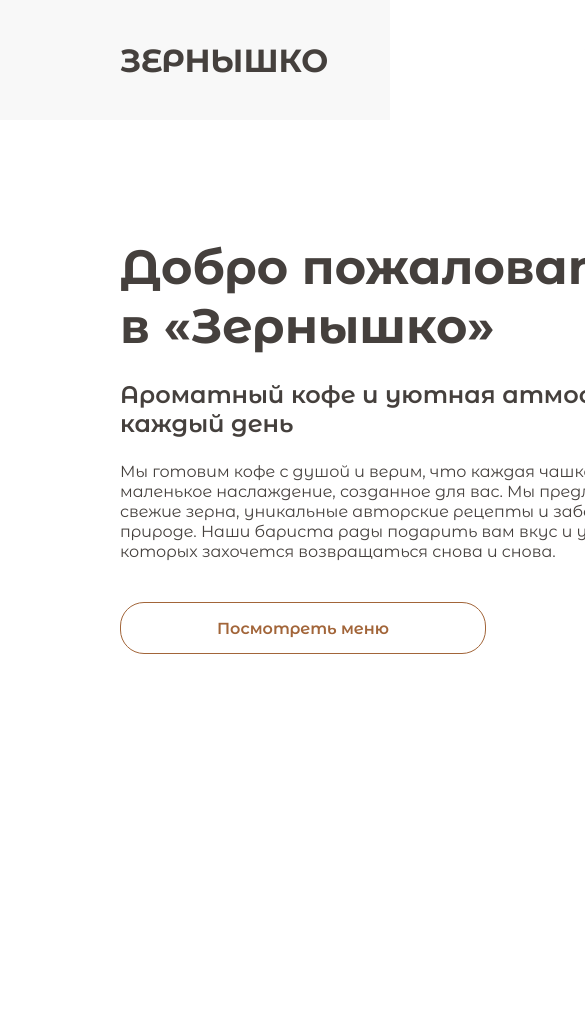
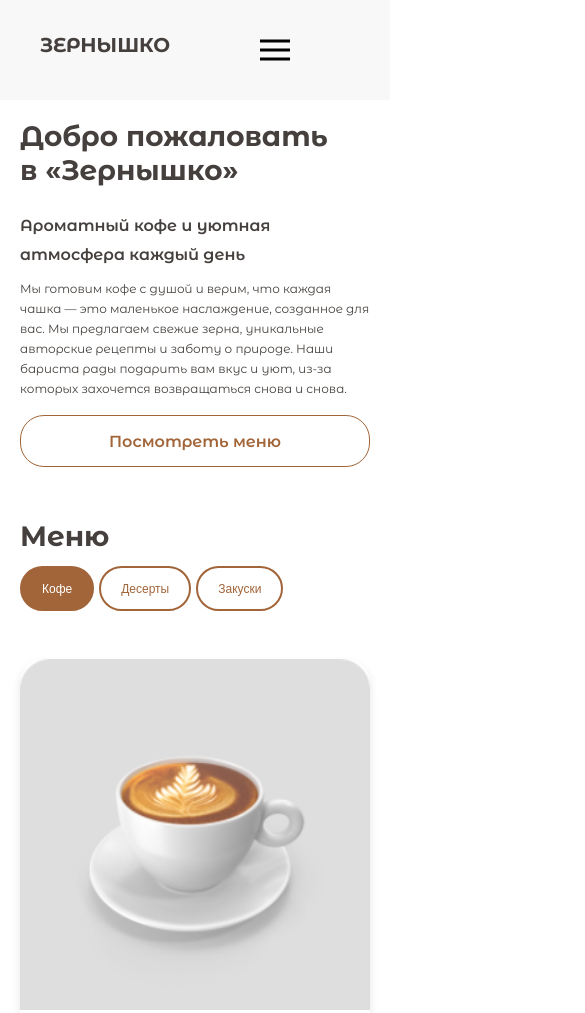
Before and after one commit to ImCaptainTeaPo/-contest, a plain HTML site: page index.html in a window 390 px wide. Shown: the top 1013 px of the page, 585 px wide, since content can reach past the window. Drawn offline with Linux system fonts and the light colour scheme.

Commit message:
create adaptive

```diff
--- a/buttons.js
+++ b/buttons.js
@@ -17,3 +17,13 @@ document.addEventListener("DOMContentLoaded", () => {
       });
     });
   });
+
+  document.addEventListener("DOMContentLoaded", () => {
+    const menuButton = document.querySelector(".header__topmenu-mob-button");
+    const mobileMenu = document.querySelector(".header__nav-container-mob");
+
+    menuButton.addEventListener("click", () => {
+        // Переключаем класс для отображения или скрытия меню
+        mobileMenu.classList.toggle("header__nav-container-mob--active");
+    });
+});
--- a/index.html
+++ b/index.html
@@ -13,6 +13,11 @@
     <header class="header center">
       <div class="header__container">
           <div class="header__logo">ЗЕРНЫШКО</div>
+          <button class="header__topmenu-mob-button">
+              <svg class="header__topmenu-mob" xmlns="http://www.w3.org/2000/svg" x="0px" y="0px" width="100" height="100" viewBox="0 0 50 50">
+              <path d="M 0 7.5 L 0 12.5 L 50 12.5 L 50 7.5 Z M 0 22.5 L 0 27.5 L 50 27.5 L 50 22.5 Z M 0 37.5 L 0 42.5 L 50 42.5 L 50 37.5 Z"></path>
+            </svg>
+          </button>
           <nav class="header__nav">
               <ul class="header__menu">
                   <li class="header__item"><a href="#about" class="header__link">О нас</a></li>
@@ -22,6 +27,16 @@
               </ul>
           </nav>
           <a href="#contacts" class="header__button">Связаться</a>
+      </div>
+      <div class="header__nav-container-mob">
+          <nav class="header__nav-mob">
+              <ul class="header__menu-mob">
+                  <li class="header__item"><a href="#about" class="header__link">О нас</a></li>
+                  <li class="header__item"><a href="#menu" class="header__link">Меню</a></li>
+                  <li class="header__item"><a href="#reviews" class="header__link">Отзывы</a></li>
+                  <li class="header__item"><a href="#contacts" class="header__link">Контакты</a></li>
+              </ul>
+          </nav>
       </div>
   </header>
 
--- a/style.css
+++ b/style.css
@@ -37,6 +37,10 @@ ul {
     z-index: 1000;
 }
 
+.header__topmenu-mob-button {
+    display: none;
+}
+
 .header__container {
     height: 120px;
     display: flex;
@@ -60,6 +64,10 @@ ul {
 
 .header__nav {
     margin-left: 256px;
+}
+
+.header__nav-container-mob {
+    display: none;
 }
 
 .header__menu {
@@ -382,3 +390,241 @@ ul {
     margin-left: 20px;
     margin-bottom: 20px;
   }
+
+/* Адаптив для планшетов (768px) */
+@media screen and (max-width: 768px) {
+
+    .header {
+        height: 100px;
+    }
+
+    .header__topmenu-mob-button {
+        display: none;
+    }
+
+    .header__container {
+        justify-content: space-between;
+        height: 100px;
+    }
+
+    .header__nav-container-mob {
+        display: none;
+    }
+
+    .header__logo {
+        font-size: 24px;
+        padding-left: 50px;
+    }
+
+    .header__nav {
+        margin-right: 50px;
+        margin-left: 10px;
+    }
+
+    .header__menu {
+        gap: 20px;
+    }
+
+    .header__button {
+        display: none;
+    }
+
+    .hero__container {
+        padding-left: 50px;
+        background-image: url(./img/item3.png);
+        background-repeat: no-repeat;
+        background-size: 200px;
+        background-position: 100% -35%;
+    }
+
+    .hero__title {
+        font-size: 36px;
+        line-height: 1.2;
+        margin-top: 20px;
+    }
+
+    .hero__subtitle {
+        font-size: 18px;
+    }
+
+    .hero__description {
+        font-size: 14px;
+        margin-top: 16px;
+        margin-bottom: 20px;
+    }
+
+    .hero__photo {
+        display: none;
+    }
+
+    .menu__container_top {
+        flex-direction: column;
+        align-items: center;
+        margin-top: 0;
+    }
+
+    .menu__title {
+        font-size: 36px;
+        text-align: center;
+    }
+
+    .menu__categories {
+        gap: 10px;
+    }
+
+    .menu__category {
+        font-size: 14px;
+    }
+
+    .menu__items {
+        grid-template-columns: repeat(2, 1fr);
+    }
+
+    .menu__item {
+        width: 100%;
+    }
+}
+
+/* Адаптив для смартфонов (320px - 767px) */
+@media screen and (max-width: 767px) {
+    .header__container {
+        align-items: center;
+        text-align: center;
+        padding: 10px;
+    }
+
+    .header__logo {
+        padding: 0;
+        padding-left: 30px;
+        font-size: 20px;
+        margin-bottom: 10px;
+    }
+
+    .header__nav {
+        margin: 0;
+    }
+
+
+
+    .header__menu {
+        display: none;
+        gap: 5px;
+        flex-wrap: wrap;
+        flex-direction: row;
+    }
+
+    .header__topmenu-mob-button {
+        background: none;
+        border: none;
+        display: flex;
+        justify-content: center;
+        align-items: center;
+        width: 30px;
+    }
+
+    .header__topmenu-mob {
+        height: 30px;
+    }
+
+    .header__nav-container-mob {
+        display: none;
+    }
+
+    .header__nav-container-mob--active {
+        display: block;
+    }
+
+    .header__menu-mob {
+        display: block;
+        padding-bottom: 30px;
+        padding-left: 30px;
+        padding-right: 50px;
+        background-color: white;
+        display: flex;
+        flex-direction: column;
+        align-items: flex-end;
+        gap: 20px;
+    }
+
+    .header__nav-mob {
+        display: block;
+        width: auto;
+        height: auto;
+    }
+
+    .hero__container {
+        padding-left: 20px;
+        padding-right: 20px;
+        background-image: none;
+    }
+
+    .hero__image {
+        display: none;
+    }
+
+    .header__button {
+        width: 120px;
+        height: 36px;
+        font-size: 12px;
+    }
+
+    .hero__title {
+        font-size: 28px;
+        line-height: 1.2;
+        margin-top: 20px;
+    }
+
+    .hero__subtitle {
+        font-size: 16px;
+    }
+
+    .hero__description {
+        font-size: 12px;
+        margin-top: 10px;
+        margin-bottom: 16px;
+    }
+
+    .hero__button {
+        width: 100%;
+        font-size: 16px;
+    }
+
+    .hero__photo {
+        width: 100%;
+        height: auto;
+    }
+
+
+
+    .menu__container_top {
+        flex-wrap: wrap;
+        flex-direction: row;
+    }
+
+    .menu__title {
+        font-size: 28px;
+        text-align: center;
+    }
+
+    .menu__categories {
+        flex-wrap: wrap;
+        gap: 5px;
+    }
+
+    .menu__category {
+        width: auto;
+        font-size: 12px;
+    }
+
+    .menu__items {
+        grid-template-columns: 1fr;
+    }
+
+    .menu__item {
+        width: 100%;
+    }
+
+    .menu__item-image {
+        object-fit: cover;
+    }
+}
```
Lines whose indentation alone changed are shown as unchanged.
